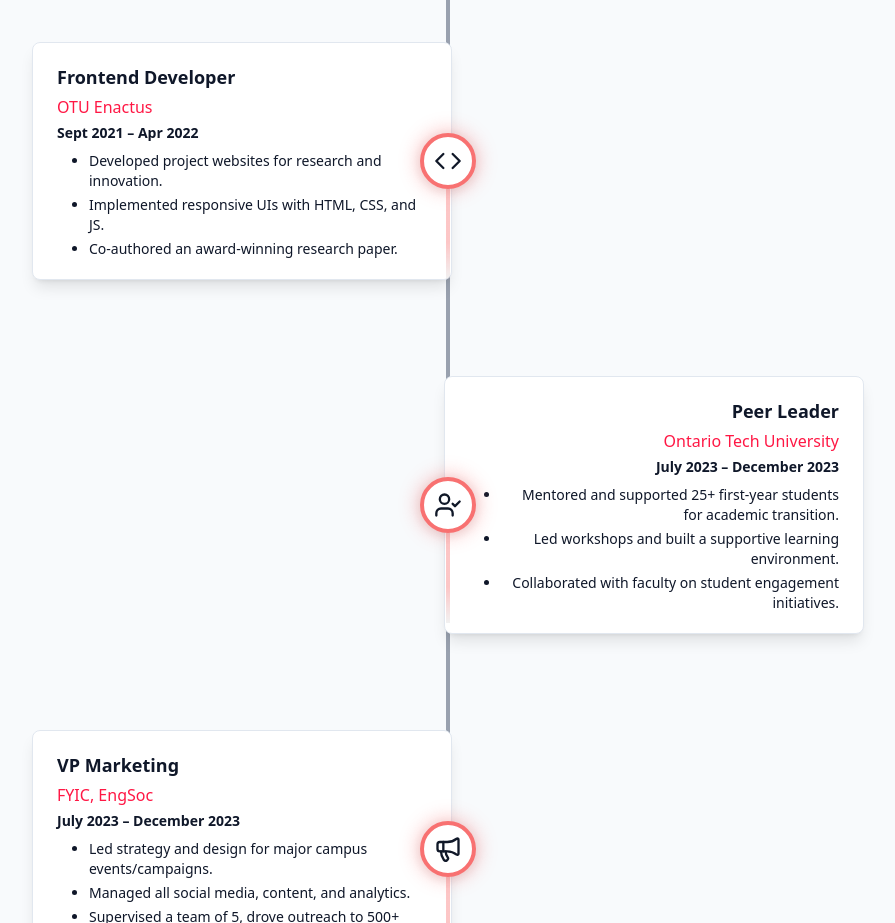
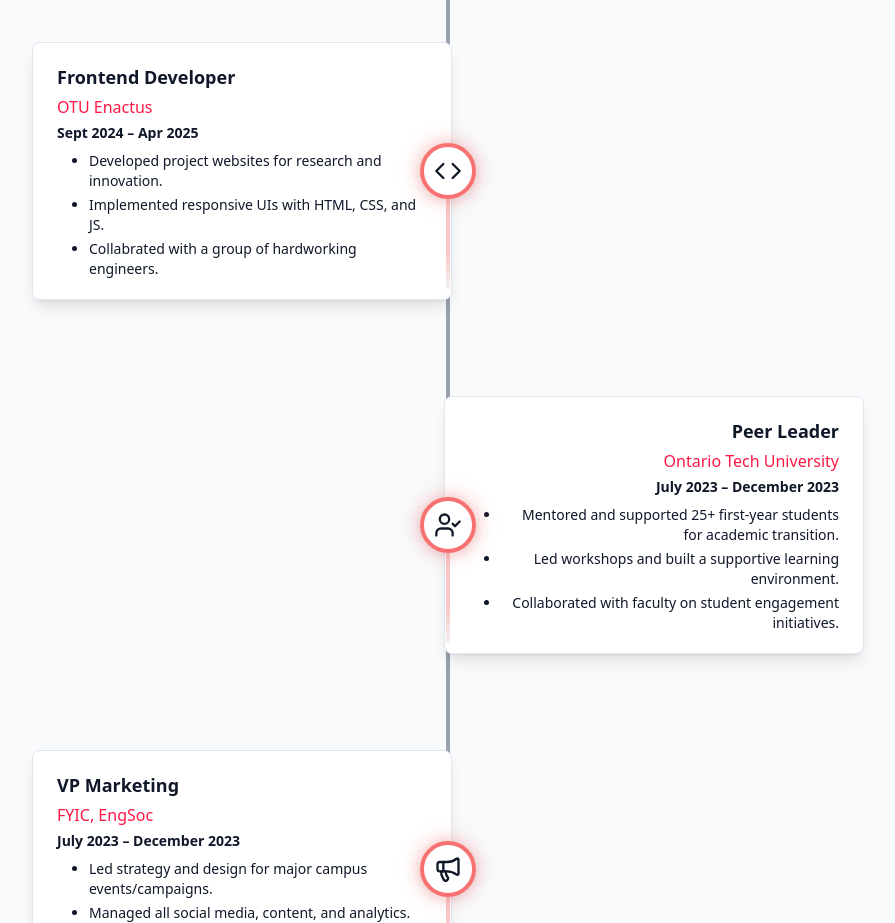
Before and after one commit to AliH7861/mortgageOptimizer, a React (Vite) app: page / in a window 1280 px wide. Shown: the part 3840-4763 px from the top of the page, without its empty margins (192-1087 px from the left). Built offline with nearby package versions, Linux system fonts and the light colour scheme.

Commit message:
minor date changes

```diff
--- a/src/components/ExperienceTree.jsx
+++ b/src/components/ExperienceTree.jsx
@@ -61,13 +61,13 @@
   },
   {
     type: "volunteer",
-    date: "Sept 2021 – Apr 2022",
+    date: "Sept 2024 – Apr 2025",
     position: "Frontend Developer",
     place: "OTU Enactus",
     desc: [
       "Developed project websites for research and innovation.",
       "Implemented responsive UIs with HTML, CSS, and JS.",
-      "Co-authored an award-winning research paper.",
+      "Collabrated with a group of hardworking engineers.",
     ],
     iconShade: redShades[3],
     icon: <Code className="w-7 h-7 text-gray-900" />,
```
